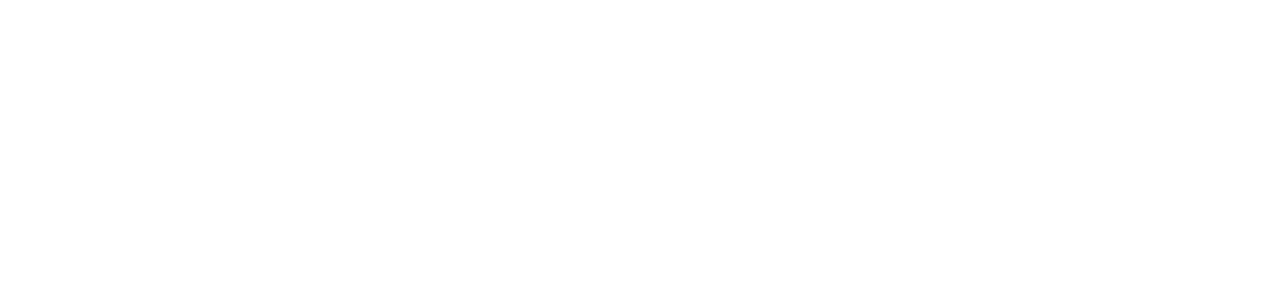
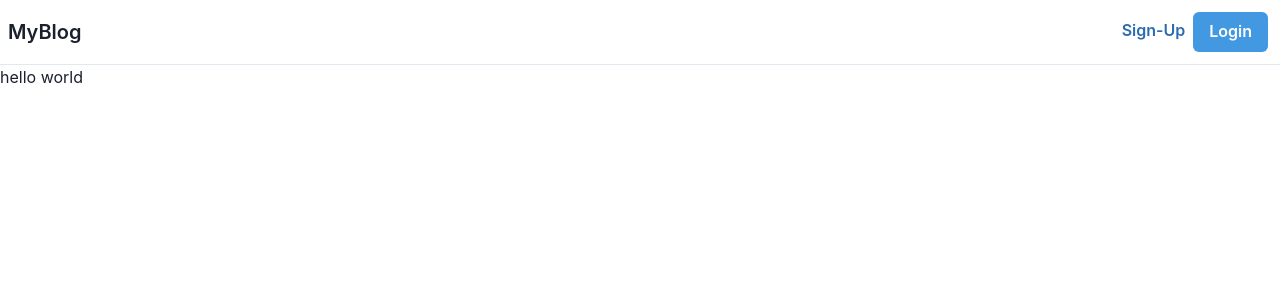
Before and after one commit to Claudi0-V/mern-blog-interface, a React (Create React App) app: page /user/login in a window 1280 px wide. Before the commit this address had no page. Shown: the top 300 px of the page. Built offline with nearby package versions, Linux system fonts and the light colour scheme.

Commit message:
Adds the NavBar component

```diff
--- a/src/components/navbar.js
+++ b/src/components/navbar.js
@@ -1,44 +1,64 @@
-import { CloseIcon } from "@chakra-ui/icons";
-import { Box, Button, Flex, MenuIcon, Text } from "@chakra-ui/react";
+import { ChevronDownIcon, ChevronUpIcon } from "@chakra-ui/icons";
+
+import { Button, Flex, Text } from "@chakra-ui/react";
+import { useState } from "react";
+import { Link } from "react-router-dom";
 
 function Logo() {
-  return <Text>Logo</Text>;
-}
-
-function AuthSection({ isLogged }) {
   return (
-    <>
-      {isLogged ? (
-        <AuthButton>Logoff</AuthButton>
-      ) : (
-        <Box>
-          <AuthButton mr="2">Login</AuthButton>
-          <AuthButton>Sign-Up</AuthButton>
-        </Box>
-      )}
-    </>
+    <Text as="h2" fontSize="xl" fontWeight="600">
+      MyBlog
+    </Text>
   );
 }
 
-function AuthButton(props) {
-  return <Button {...props}>{props.children}</Button>;
-}
-
-function MenuToggle({ toggle, isOpen }) {
+function MenuLink(props) {
   return (
-    <Box display={{ base: "block", md: "none" }} onClick={toggle}>
-      {isOpen ? <CloseIcon /> : <MenuIcon />}
-    </Box>
+    <Button as={Link} m="1" {...props}>
+      {props.children}
+    </Button>
   );
 }
 
 export default function Navbar({ user }) {
+  const [isOpen, setIsOpen] = useState(false);
+  const toggleOpen = () => setIsOpen(!isOpen);
 
   return (
-    <Flex as="header" justify="space-between" padding="2">
-      <Logo />
-      <AuthSection isLogged={false} />
-      <MenuToggle />
+    <Flex
+      as="header"
+      justify="space-between"
+      padding="2"
+      direction={["column", "column", "row"]}
+      borderBottom={1}
+      borderStyle={"solid"}
+      borderColor="gray.200"
+    >
+      <Flex justify={{ base: "space-between" }} align="center">
+        <Logo />
+        <Button display={["block", "block", "none"]} onClick={toggleOpen}>
+          {isOpen ? <ChevronUpIcon /> : <ChevronDownIcon />}
+        </Button>
+      </Flex>
+
+
+        <Flex
+          as="nav"
+          display={{ base: isOpen ? "flex" : "none", md: "block" }}
+          direction={["column", "column"]}
+        >
+          <MenuLink to="/user/sign-up" variant={"link"} color="blue.600">
+            Sign-Up
+          </MenuLink>
+          <MenuLink
+            to="/user/login"
+            bg="blue.400"
+            color="white"
+            _hover="blue.300"
+          >
+            Login
+          </MenuLink>
+        </Flex>
     </Flex>
   );
 }
```
